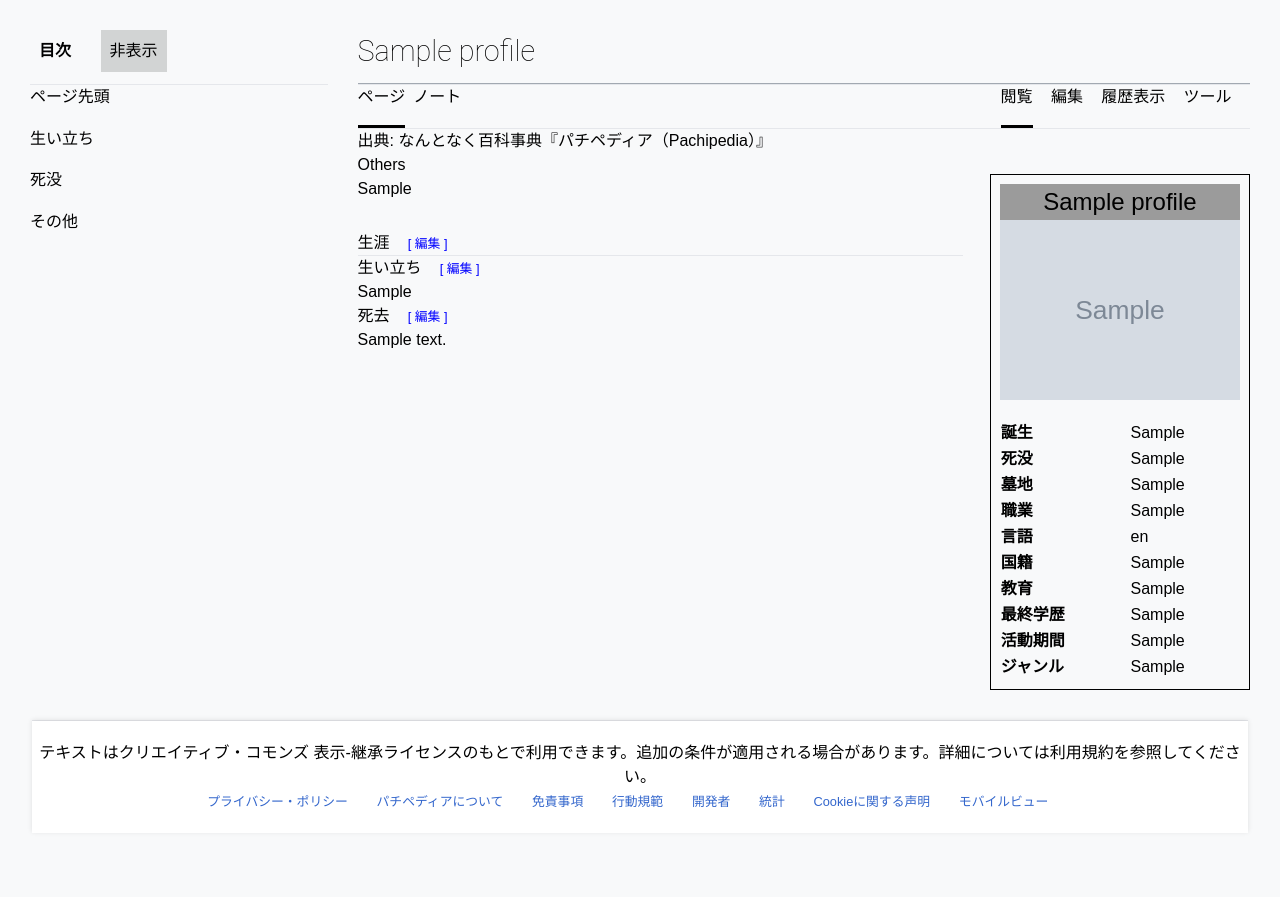
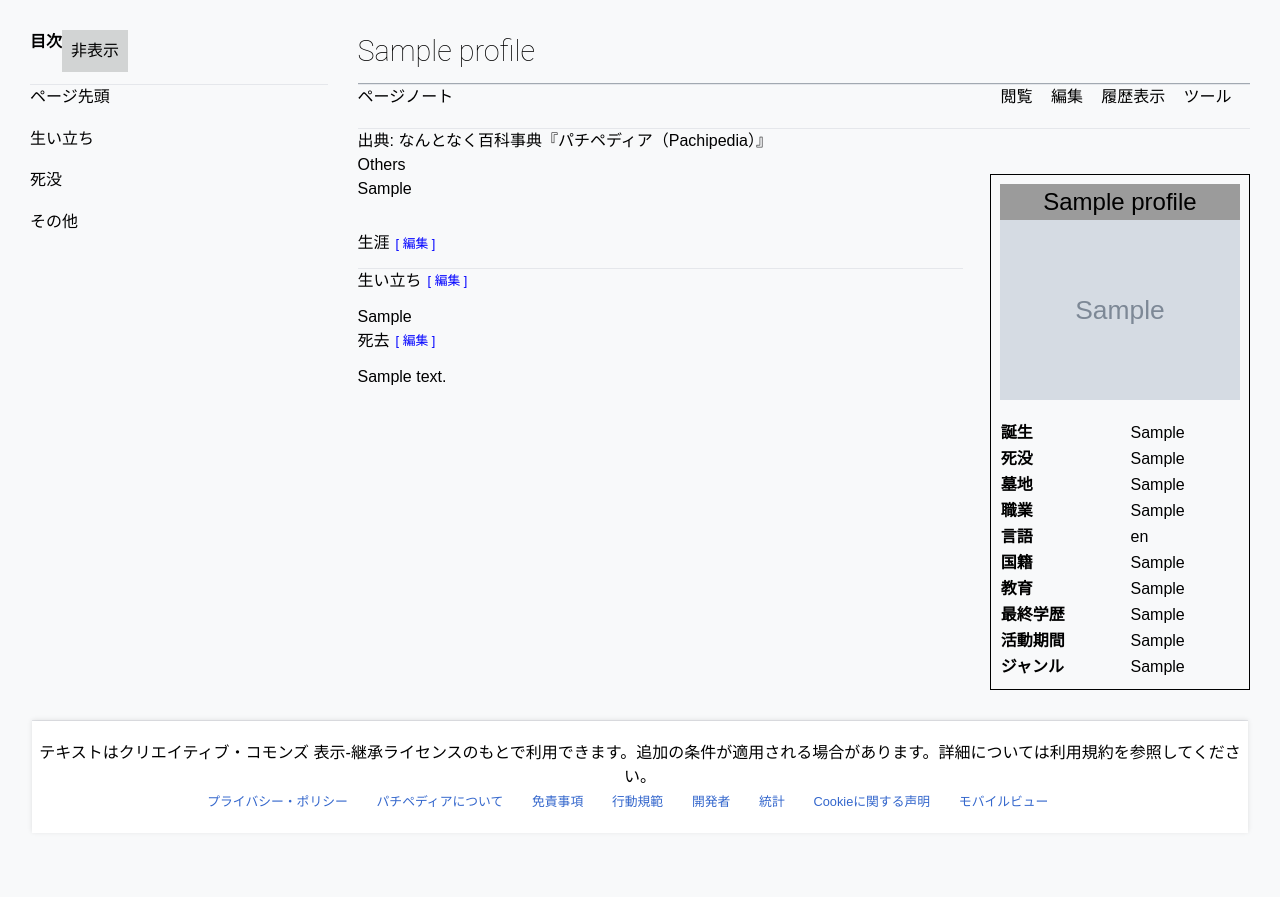
Before and after one commit to emotions2023/synapse, a Flask app: page /profile/1 in a window 1280 px wide. Shown: the part 81-978 px from the top of the page. Run offline with Flask 3, Linux system fonts and the light colour scheme; tables that the repository leaves empty hold one stand-in row (values such as "Sample post"); grey boxes marked "Sample" are stand-in pictures; some libraries are stand-ins or nearby versions.

Commit message:
change 0805-01 profile css

```diff
--- a/app/static/css/profile.css
+++ b/app/static/css/profile.css
@@ -27,6 +27,15 @@
   margin-bottom: 4%;
 }
 
+.bold-text {
+  font-weight: bold;
+}
+
+.background-highlight {
+  background: #d2d4d4;
+  padding: 3%;
+}
+
 .hide {
   cursor: pointer;
 }
@@ -36,13 +45,37 @@
   padding: 0;
 }
 
-.content-header {
+.content-header-bottom {
   display: flex;
   justify-content: space-between;
 }
 
-.content-header button {
-  margin-left: 10px;
+.header-buttons {
+  display: flex;
+  justify-content: space-between;
+  width: 100%;
+}
+
+.left-buttons {
+  display: flex;
+}
+
+.right-buttons {
+  display: flex;
+  justify-content: space-evenly;
+  width: 30%;
+}
+
+.header-buttons p,
+.left-buttons p,
+.right-buttons p {
+  margin-bottom: 0;
+  padding-bottom: 1em;
+  border-bottom: 3px solid transparent;
+}
+
+.active-tab {
+  border-bottom-color: black;
 }
 
 .user-story {
@@ -66,7 +99,8 @@
   align-items: center;
 }
 
-.user-info, .user-picture {
+.user-info,
+.user-picture {
   margin-bottom: 20px;
 }
 
@@ -80,7 +114,8 @@
   align-items: start;
 }
 
-.details-list label, .details-list span {
+.details-list label,
+.details-list span {
   text-align: left;
 }
 
@@ -106,7 +141,8 @@
   margin-top: 0;
 }
 
-h1#name, h3 {
+h1#name,
+h3 {
   font-family: 'Roboto', Arial, sans-serif;
   font-weight: 100;
   font-size: 1.8em;
@@ -124,7 +160,12 @@
   margin: 0;
 }
 
-#td1 {
+.main-divider {
+  width: 95%;
+  margin: 0 auto;
+}
+
+.bold-text {
   font-weight: bold;
 }
 
@@ -135,3 +176,19 @@
 .sideber li {
   margin-bottom: 6%;
 }
+
+.section {
+  display: flex;
+  align-items: center;
+  margin-bottom: 2%;
+}
+
+.section-title {
+  margin-right: 3%;
+}
+
+.edit-link {
+  color: blue;
+  font-size: 0.8em;
+  margin-left: 1%;
+}
--- a/app/templates/profile.html
+++ b/app/templates/profile.html
@@ -7,8 +7,8 @@
 <div class="main">
   <aside class="table-of-contents">
     <div class="tab">
-      <p style="font-weight: bold;padding: 3%;padding-right: 10%;">目次</p>
-      <p style="background: #d2d4d4; padding: 3%;">非表示</p>
+      <p class="bold-text">目次</p>
+      <p class="background-highlight">非表示</p>
     </div>
     <hr>
     <ul class="sideber">
@@ -22,14 +22,14 @@
   <div class="content">
     <h1 id="name">{{ profile.name }}</h1>
     <hr>
-    <div class="content-header-bottom" style="display: flex; justify-content: space-between;">
-      <div style="display: flex; justify-content: space-between; width: 100%;">
-        <div style="display: flex;">
-          <p style="margin-bottom: 0; padding-bottom: 1em;border-bottom: 3px solid;">ページ</p>
-          <p style="margin-left: 0.5rem;">ノート</p>
+    <div class="content-header-bottom">
+      <div class="header-buttons">
+        <div class="left-buttons">
+          <p class="active-tab">ページ</p>
+          <p>ノート</p>
         </div>
-        <div style="display: flex; justify-content: space-evenly; width: 30%;">
-          <p style="margin-bottom: 0; border-bottom: 3px solid;">閲覧</p>
+        <div class="right-buttons">
+          <p class="active-tab">閲覧</p>
           <p>編集</p>
           <p>履歴表示</p>
           <p>ツール</p>
@@ -45,65 +45,65 @@
           <div class="section-title">Others</div>
           <p>{{ profile.others }}</p>
         </div>
-        <div style="display: flex; align-items: center;">
-          <h3 style="margin-right: 3%;">生涯</h3>
-          <p style="color: blue;font-size: 0.8em;">[ 編集 ]</p>
+        <div class="section">
+          <h3>生涯</h3>
+          <p class="edit-link">[ 編集 ]</p>
         </div>
         <hr>
-        <div style="display: flex; align-items: center;">
-          <h4 style="margin-right: 3%;">生い立ち</h4>
-          <p style="color: blue;font-size: 0.8em;">[ 編集 ]</p>
+        <div class="section">
+          <h4>生い立ち</h4>
+          <p class="edit-link">[ 編集 ]</p>
         </div>
         <p id="upbringing">{{ profile.upbringing }}</p>
-        <div style="display: flex; align-items: center;">
-          <h4 style="margin-right: 3%;">死去</h4>
-          <p style="color: blue;font-size: 0.8em;">[ 編集 ]</p>
+        <div class="section">
+          <h4>死去</h4>
+          <p class="edit-link">[ 編集 ]</p>
         </div>
         <p id="deathDetails">{{ profile.death_details }}</p>
       </div>
       <div class="user-list">
         <h2 class="name">{{ profile.name }}</h2>
-        <div class="user-picture"><img src="{{ profile.image_url }}" alt="User Picture" style="width: 100%;"></div>
+        <div class="user-picture"><img src="{{ profile.image_url }}" alt="User Picture"></div>
         <div class="details">
           <table class="details-list">
             <tr>
-              <td id="td1">誕生</td>
+              <td class="bold-text">誕生</td>
               <td>{{ profile.birth }}</td>
             </tr>
             <tr>
-              <td id="td1">死没</td>
+              <td class="bold-text">死没</td>
               <td>{{ profile.death }}</td>
             </tr>
             <tr>
-              <td id="td1">墓地</td>
+              <td class="bold-text">墓地</td>
               <td>{{ profile.cemetery }}</td>
             </tr>
             <tr>
-              <td id="td1">職業</td>
+              <td class="bold-text">職業</td>
               <td>{{ profile.business }}</td>
             </tr>
             <tr>
-              <td id="td1">言語</td>
+              <td class="bold-text">言語</td>
               <td>{{ profile.language }}</td>
             </tr>
             <tr>
-              <td id="td1">国籍</td>
+              <td class="bold-text">国籍</td>
               <td>{{ profile.nationality }}</td>
             </tr>
             <tr>
-              <td id="td1">教育</td>
+              <td class="bold-text">教育</td>
               <td>{{ profile.education }}</td>
             </tr>
             <tr>
-              <td id="td1">最終学歴</td>
+              <td class="bold-text">最終学歴</td>
               <td>{{ profile.last_education }}</td>
             </tr>
             <tr>
-              <td id="td1">活動期間</td>
+              <td class="bold-text">活動期間</td>
               <td>{{ profile.period_of_activity }}</td>
             </tr>
             <tr>
-              <td id="td1">ジャンル</td>
+              <td class="bold-text">ジャンル</td>
               <td>{{ profile.genre }}</td>
             </tr>
           </table>
@@ -112,6 +112,6 @@
     </div>
   </div>
 </div>
-<hr style="width: 95%; margin: 0 auto;">
+<hr class="main-divider">
 
 {% endblock %}
```
